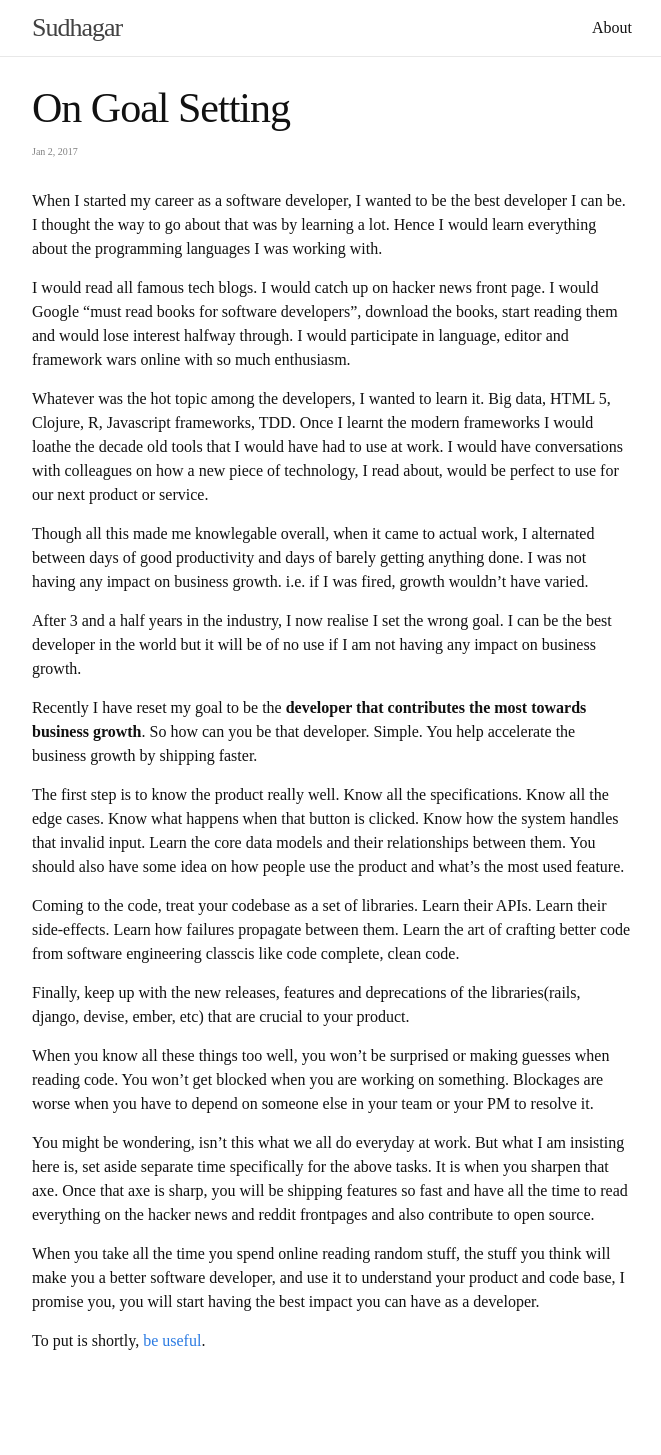
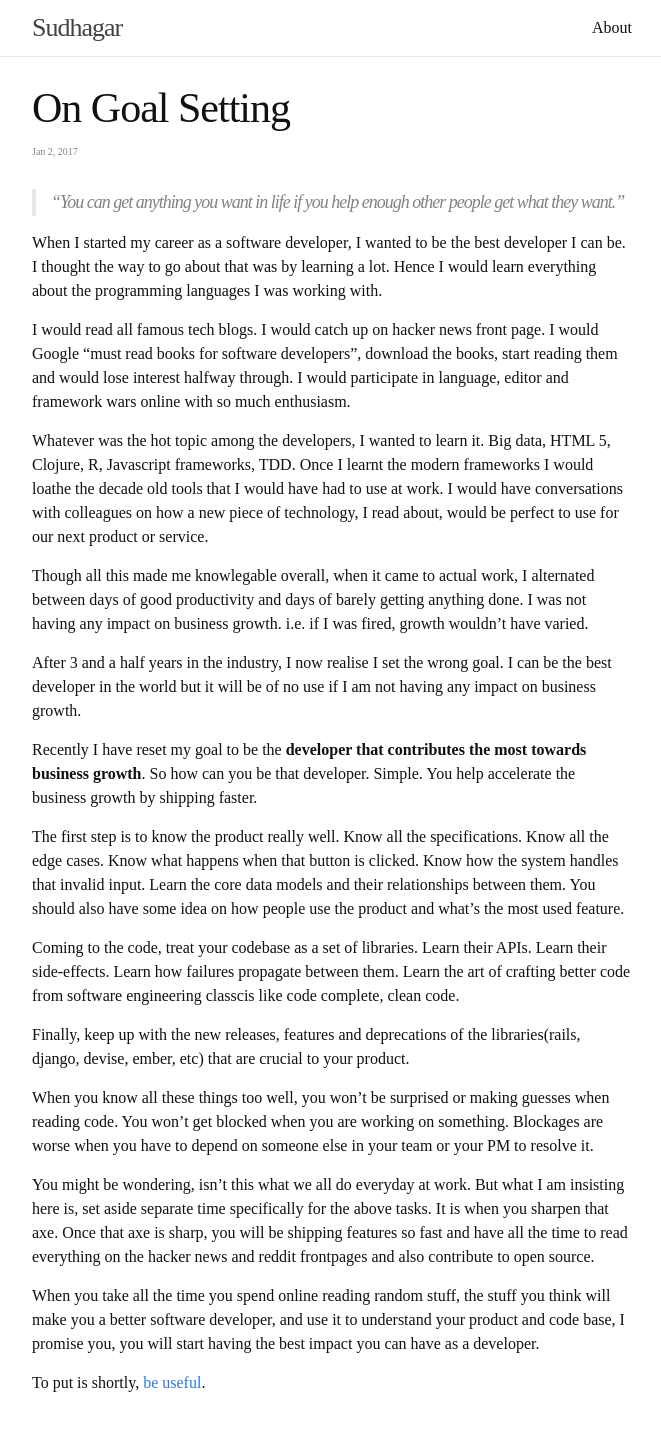
Before and after one commit to SudhagarS/sudhagars.github.io, a Jekyll site: the page built from _posts/2017-01-02-on-goal-setting.markdown, in a window 1280 px wide. Shown: the whole page, without its empty margins (308-969 px from the left). Built offline with Jekyll 4.4.1, drawn with Linux system fonts in a browser that asks for light colours; before the commit the page ends 1413 px from its top, so only the background shows below that.

Commit message:
edits - on goal setting

```diff
--- a/_posts/2017-01-02-on-goal-setting.markdown
+++ b/_posts/2017-01-02-on-goal-setting.markdown
@@ -6,6 +6,9 @@ categories: software-development
 tags: software-development goals
 excerpt:
 ---
+
+> “You can get anything you want in life if you help enough other people get what they want.”
+
 When I started my career as a software developer, I wanted to be the best developer I can be. I thought the way to go about that was by learning a lot. Hence I would learn everything about the programming languages I was working with.
 
 I would read all famous tech blogs. I would catch up on hacker news front page. I would Google "must read books for software developers", download the books, start reading them and would lose interest halfway through. I would participate in language, editor and framework wars online with so much enthusiasm.
```
